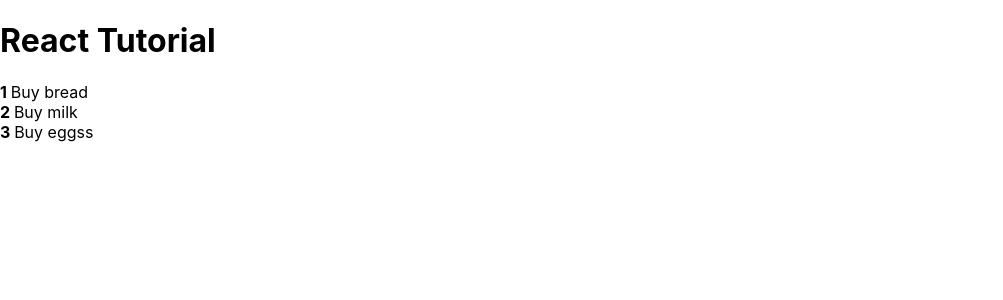
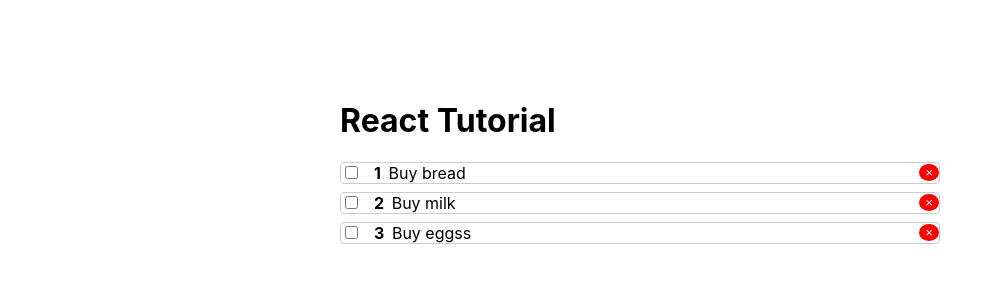
Before and after one commit to MeSeTLeN/minin-todo-app, a React (Create React App) app: page / in a window 1280 px wide. Shown: the top 300 px of the page, without its empty margins (0-1003 px from the left). Built offline with nearby package versions, Linux system fonts and the light colour scheme.

Commit message:
feat: onChange completed

```diff
--- a/src/App.js
+++ b/src/App.js
@@ -2,15 +2,31 @@
 import TodoList from "./Todo/TodoList";
 
 function App() {
-  const todo = [
+  const [todoList, setTodoList] = React.useState([
     { id: 1, completed: false, title: "Buy bread" },
     { id: 2, completed: true, title: "Buy milk" },
     { id: 3, completed: false, title: "Buy eggss" },
-  ];
+  ]);
+
+  function onChangeCompletedAppMethod(id, completed) {
+    setTodoList(
+      todoList.map((todo) => {
+        if (todo.id === id) {
+          todo.completed = !todo.completed;
+        }
+        return todo;
+      })
+    );
+    console.log("todo id", id, completed);
+  }
+
   return (
-    <div className="App">
+    <div className="wrapper">
       <h1>React Tutorial</h1>
-      <TodoList todos={todo} />
+      <TodoList
+        todos={todoList}
+        onChangeCompletedTodoListMethod={onChangeCompletedAppMethod}
+      />
     </div>
   );
 }
--- a/src/Todo/TodoItem.js
+++ b/src/Todo/TodoItem.js
@@ -1,18 +1,42 @@
 import React from "react";
-import PropTypes from 'prop-types'
+import PropTypes from "prop-types";
 
- function TodoItem({ todo, i }) {
+const styles = {
+  li: {
+    display: "flex",
+    justifyContent: "space-between",
+    alignItems: "center",
+    border: "1px solid #ccc",
+    borderRadius: "4px",
+    marginBottom: ".5rem",
+  },
+  input: {
+    marginRight: "1rem",
+  },
+};
+
+function TodoItem({ todo, i, onChangeCompletedTodoItemFun }) {
+  console.log("todo", todo);
   return (
-    <li>
-      <strong>{i + 1} </strong>
-      {todo.title}
+    <li style={styles.li}>
+      <span>
+        <input
+          type="checkbox"
+          style={styles.input}
+          onChange={() => onChangeCompletedTodoItemFun(todo.id)}
+        />
+        <strong>{i + 1} &nbsp;</strong>
+        {todo.title}
+      </span>
+      <button className="rm">&times;</button>
     </li>
   );
 }
 
-TodoItem.propTypes={
-    todo: PropTypes.object.isRequired,
-    i: PropTypes.number.isRequired,
-}
+TodoItem.propTypes = {
+  todo: PropTypes.object.isRequired,
+  i: PropTypes.number.isRequired,
+  onChangeCompletedTodoItemFun: PropTypes.func.isRequired,
+};
 
-export default TodoItem
+export default TodoItem;
--- a/src/Todo/TodoList.js
+++ b/src/Todo/TodoList.js
@@ -14,7 +14,14 @@
   return (
     <ul style={styles.ul}>
       {props.todos.map((todo, i) => {
-        return <TodoItem todo={todo} key={todo.id} i={i} />;
+        return (
+          <TodoItem
+            todo={todo}
+            key={todo.id}
+            i={i}
+            onChangeCompletedTodoItemFun={props.onChangeCompletedTodoListMethod}
+          />
+        );
       })}
     </ul>
   );
@@ -22,6 +29,7 @@
 
 TodoList.protoTypes = {
   todos: PropTypes.arrayOf(PropTypes.object).isRequired,
+  onChangeCompletedTodoListMethod: PropTypes.func.isRequired,
 };
 
 export default TodoList;
--- a/src/index.css
+++ b/src/index.css
@@ -11,3 +11,16 @@
   font-family: source-code-pro, Menlo, Monaco, Consolas, 'Courier New',
     monospace;
 }
+
+.wrapper{
+  padding-top: 5rem;
+  margin: 0 auto;
+  width: 600px;
+}
+
+.rm{
+  background: red;
+  border-radius: 50%;
+  color: #fff;
+  border: none;
+}
```
